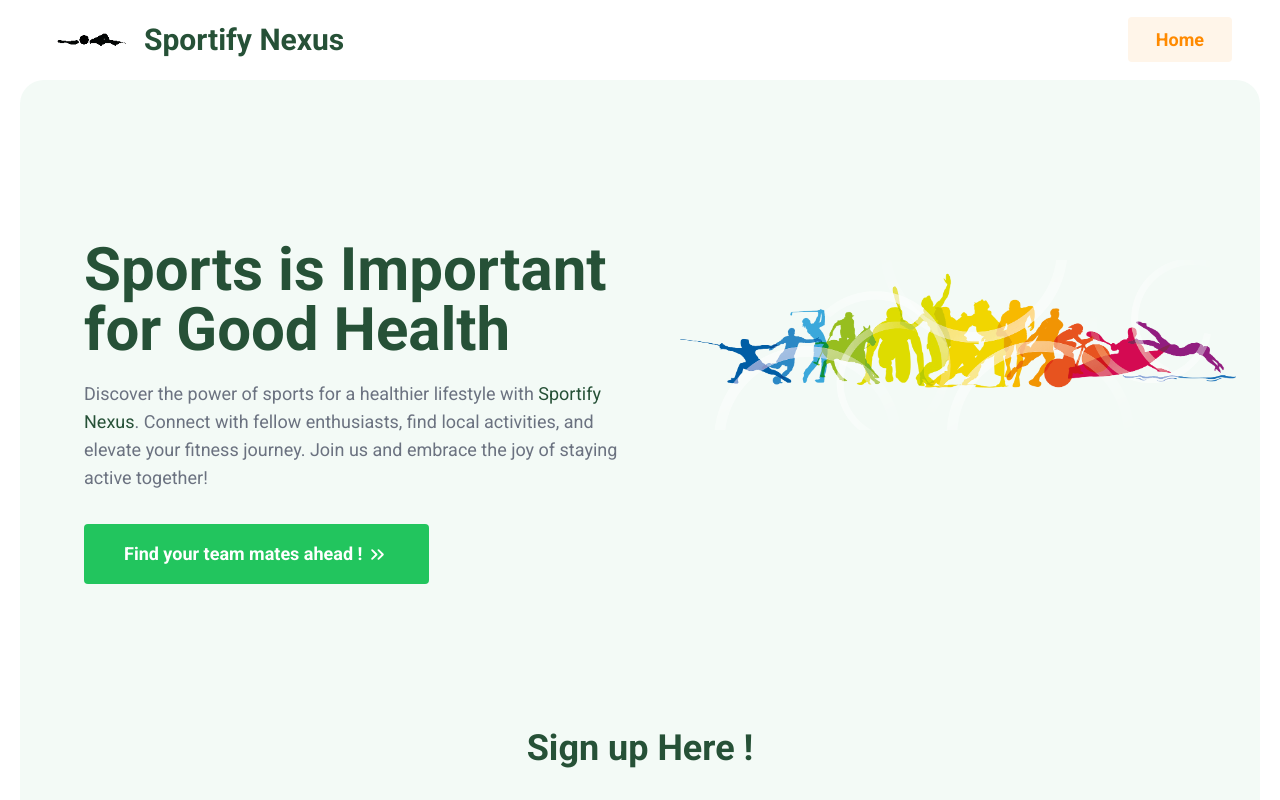
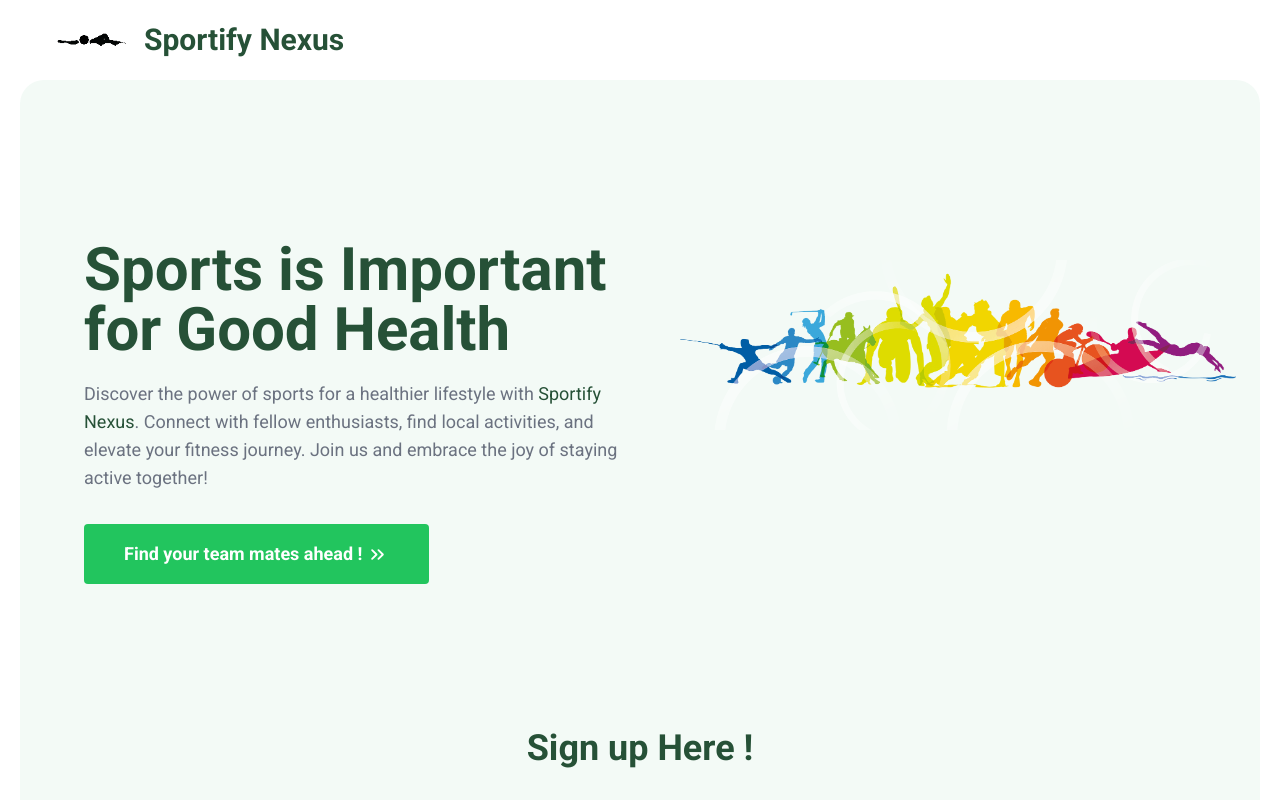
Before and after one commit to danielace1/sportify-nexus, a React (Vite) app in the folder client/: page / in a window 1280 px wide. Shown: the top 800 px of the page. Built offline with nearby package versions, Linux system fonts and the light colour scheme.

Commit message:
fix: navbar and add design wireframes

```diff
--- a/client/src/components/Navbar.jsx
+++ b/client/src/components/Navbar.jsx
@@ -1,29 +1,13 @@
 import { useState } from "react";
 import { Link, NavLink, useLocation } from "react-router-dom";
 
-const Navbar = () => {
+const NavItems = () => {
   const [isOpen, setIsOpen] = useState(false);
-  const location = useLocation();
-
   const toggleMenu = () => {
     setIsOpen(!isOpen);
   };
-
   return (
-    <nav className="flex justify-between items-center bg-white lg:px-12 px-3 py-2 w-full z-10">
-      <Link to="/">
-        <div className="flex items-center">
-          <img
-            className="md:w-24 h-16 object-cover"
-            src="/sport-Animation.gif"
-            alt="sportify - nexus"
-          />
-          <h1 className="font-semibold md:text-3xl text-2xl text-primary-col1">
-            Sportify Nexus
-          </h1>
-        </div>
-      </Link>
-
+    <>
       {/* Hamburger Button and close button */}
       <div>
         <button
@@ -88,7 +72,7 @@ const Navbar = () => {
         >
           <li>
             <NavLink
-              to="/"
+              to="/feed"
               className="active-nav"
               aria-current="page"
               onClick={() => setIsOpen(false)}
@@ -96,7 +80,6 @@ const Navbar = () => {
               Home
             </NavLink>
           </li>
-          {location.pathname !== "/" && (
           <div className="flex flex-col sm:flex-row space-y-2 sm:space-y-0">
             <li>
               <NavLink
@@ -110,18 +93,41 @@ const Navbar = () => {
             </li>
             <li>
               <NavLink
-                  to="/feed"
+                to="/"
                 className="active-nav"
                 aria-current="page"
                 onClick={() => setIsOpen(false)}
               >
-                  Explore
+                Log out
               </NavLink>
             </li>
           </div>
-          )}
         </ul>
       </div>
+    </>
+  );
+};
+
+const Navbar = () => {
+  const location = useLocation();
+
+  return (
+    <nav className="flex justify-between items-center bg-white lg:px-12 px-3 py-2 w-full z-10">
+      <Link to="/">
+        <div className="flex items-center">
+          <img
+            className="md:w-24 h-16 object-cover"
+            src="/sport-Animation.gif"
+            alt="sportify - nexus"
+          />
+          <h1 className="font-semibold md:text-3xl text-2xl text-primary-col1">
+            Sportify Nexus
+          </h1>
+        </div>
+      </Link>
+
+      {location.pathname === "/feed" && <NavItems />}
+      {location.pathname === "/search" && <NavItems />}
     </nav>
   );
 };
```
Lines whose indentation alone changed are shown as unchanged.
